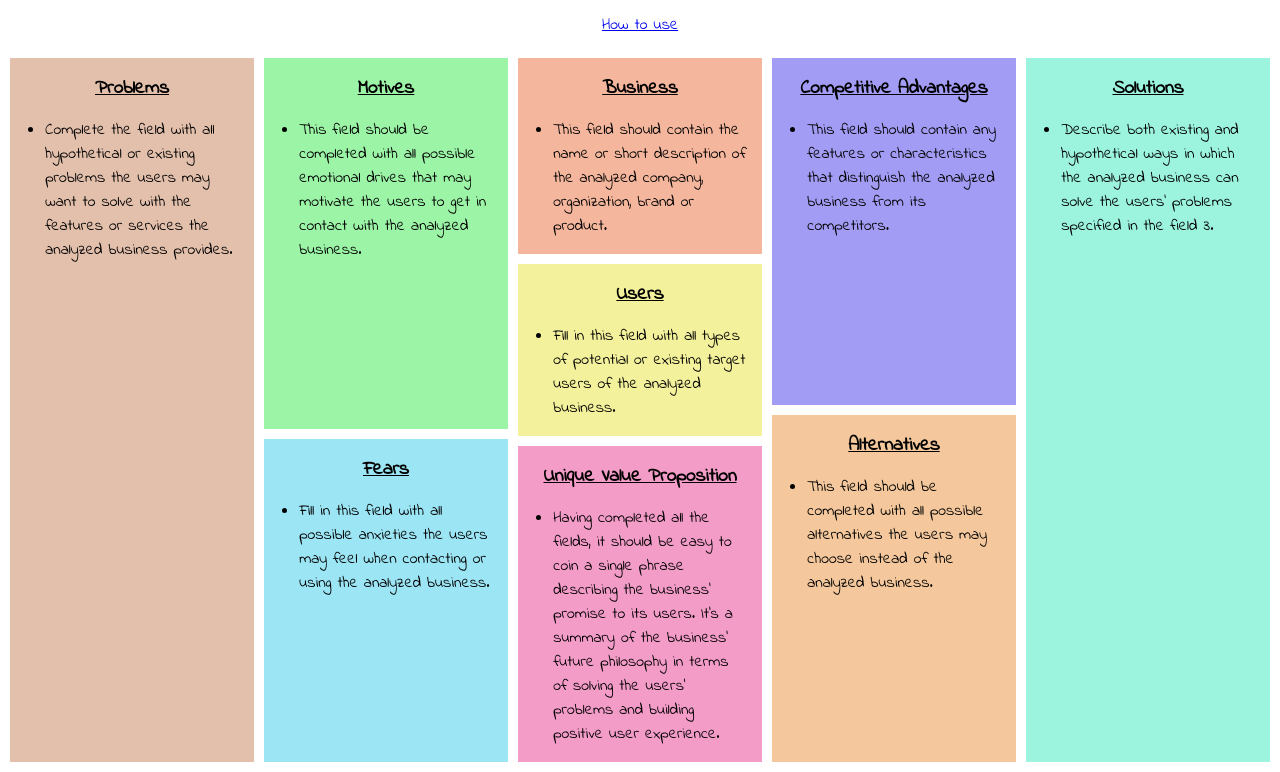
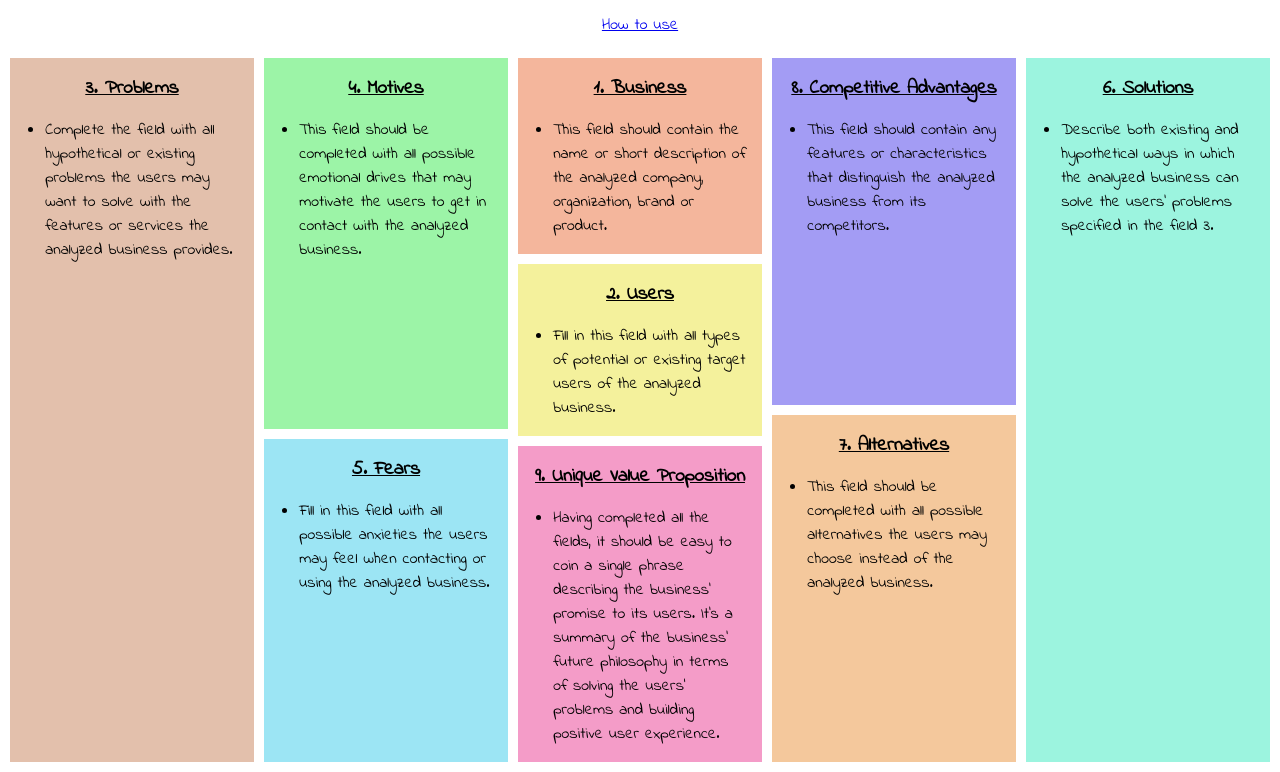
Before and after one commit to gutomartinsnet/user-centred-design-canvas, a plain HTML site: page index.html in a window 1280 px wide. Shown: the part 71-843 px from the top of the page. Drawn offline with Linux system fonts and the light colour scheme.

Commit message:
Numbering titles

```diff
--- a/index.html
+++ b/index.html
@@ -14,7 +14,7 @@
 		<div class="container">
 			<div class="col">
 				<div class="row" id="problems">
-					<h2>Problems</h2>
+					<h2>3. Problems</h2>
 					<ul>
 						<li>Complete the field with all hypothetical or existing problems the users may want to solve with the features or services the analyzed business provides.</li>
 						<!--
@@ -27,7 +27,7 @@
 			</div>
 			<div class="col">
 				<div class="row" id="motives">
-					<h2>Motives</h2>
+					<h2>4. Motives</h2>
 					<ul>
 						<li>This field should be completed with all possible emotional drives that may motivate the users to get in contact with the analyzed business.</li>
 						<!--
@@ -38,7 +38,7 @@
 					</ul>
 				</div>
 				<div class="row" id="fears">
-					<h2>Fears</h2>
+					<h2>5. Fears</h2>
 					<ul>
 						<li>Fill in this field with all possible anxieties the users may feel when contacting or using the analyzed business.</li>
 						<!--
@@ -51,7 +51,7 @@
 			</div>
 			<div class="col">
 				<div class="row" id="business">
-					<h2>Business</h2>
+					<h2>1. Business</h2>
 					<ul>
 						<li>This field should contain the name or short description of the analyzed company, organization, brand or product.</li>
 						<!--
@@ -60,7 +60,7 @@
 					</ul>
 				</div>
 				<div class="row" id="users">
-					<h2>Users</h2>
+					<h2>2. Users</h2>
 					<ul>
 						<li>Fill in this field with all types of potential or existing target users of the analyzed business.</li>
 						<!--
@@ -71,7 +71,7 @@
 					</ul>
 				</div>
 				<div class="row" id="uvp">
-					<h2>Unique Value Proposition</h2>
+					<h2>9. Unique Value Proposition</h2>
 					<ul>
 						<li>Having completed all the fields, it should be easy to coin a single phrase describing the business’ promise to its users. It's a summary of the business’ future philosophy in terms of solving the users’ problems and building positive user experience.</li>
 						<!--
@@ -82,7 +82,7 @@
 			</div>
 			<div class="col">
 				<div class="row" id="competitive-advantages">
-					<h2>Competitive Advantages</h2>
+					<h2>8. Competitive Advantages</h2>
 					<ul>
 						<li>This field should contain any features or characteristics that distinguish the analyzed business from its competitors.</li>
 						<!--
@@ -93,7 +93,7 @@
 					</ul>
 				</div>
 				<div class="row" id="alternatives">
-					<h2>Alternatives</h2>
+					<h2>7. Alternatives</h2>
 					<ul>
 						<li>This field should be completed with all possible alternatives the users may choose instead of the analyzed business.</li>
 						<!--
@@ -106,7 +106,7 @@
 			</div>
 			<div class="col">
 				<div class="row" id="solutions">
-					<h2>Solutions</h2>
+					<h2>6. Solutions</h2>
 					<ul>
 						<li>Describe both existing and hypothetical ways in which the analyzed business can solve the users’ problems specified in the field 3.</li>
 						<!--
```
Also changed, not shown: screenshot.png, 1 other file.
